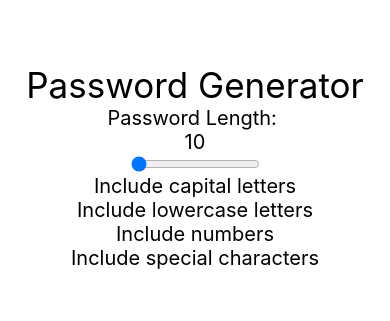
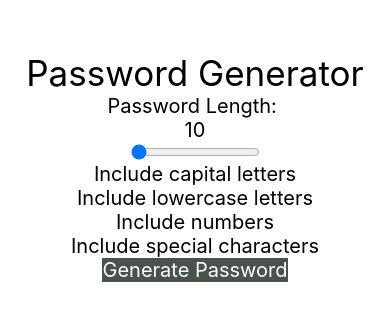
Before and after one commit to blevinspercussion/password-generator-react-native, a React Native app: screen / in a window 390 px wide. Shown: the part 255-576 px from the top of the page. Built offline with nearby package versions, Linux system fonts and the light colour scheme.

Commit message:
Filled in code for GenerateButton. Added logic to generate password.

```diff
--- a/App.js
+++ b/App.js
@@ -16,11 +16,6 @@ export default function App() {
   });
   const [passwordLength, setPasswordLength] = useState(10);
 
-  const capitalLetters = "ABCDEFGHIJKLMNOPQRSTUVWXYZ".split("");
-  const lowercaseLetters = "abcdefghijklmnopqrstuvwxyz".split("");
-  const numbers = "1234567890".split("");
-  const special = "!@#$%^&*(){}/=?+,.<>".split("");
-
   const handleSwitches = (switchName, characterSwitch) => {
     setCharacterSwitches({
       ...characterSwitches,
@@ -32,36 +27,70 @@ export default function App() {
     setPasswordLength(sliderValue);
   };
 
-  const handlePasswordGenerator = () => {};
+  const handlePasswordGenerator = () => {
+    const capitalLetters = "ABCDEFGHIJKLMNOPQRSTUVWXYZ".split("");
+    const lowercaseLetters = "abcdefghijklmnopqrstuvwxyz".split("");
+    const numbers = "1234567890".split("");
+    const special = "!@#$%^&*(){}/=?+,.<>".split("");
+    let characters = [];
+    let newPassword = "";
+    if (characterSwitches.capital === true) {
+      characters = characters.concat(capitalLetters);
+    }
+    if (characterSwitches.lowercase === true) {
+      characters = characters.concat(lowercaseLetters);
+    }
+    if (characterSwitches.numbers === true) {
+      characters = characters.concat(numbers);
+    }
+    if (characterSwitches.special === true) {
+      characters = characters.concat(special);
+    }
+
+    for (let i = 0; i < passwordLength; i++) {
+      let randomCharacter =
+        characters[Math.floor(Math.random() * characters.length)];
+      newPassword += randomCharacter;
+    }
+    setPassword(newPassword);
+    console.log(characters);
+    console.log(characterSwitches);
+    console.log(newPassword);
+    console.log(password);
+  };
 
   return (
     <View style={styles.appContainer}>
       <Text style={styles.title}>Password Generator</Text>
       <LengthSlider
-        handlePasswordLength={setPasswordLength}
+        handlePasswordLength={handlePasswordLength}
         passwordLength={passwordLength}
       />
       <Switch
         switchName={"capital letters"}
-        switch={characterSwitches.capital}
+        switch={"capital"}
+        switchValue={characterSwitches.capital}
         handleSwitches={handleSwitches}
       />
       <Switch
         switchName={"lowercase letters"}
-        switch={characterSwitches.lowercase}
+        switch={"lowercase"}
+        switchValue={characterSwitches.lowercase}
         handleSwitches={handleSwitches}
       />
       <Switch
         switchName={"numbers"}
-        switch={characterSwitches.numbers}
+        switch={"numbers"}
+        switchValue={characterSwitches.numbers}
         handleSwitches={handleSwitches}
       />
       <Switch
         switchName={"special characters"}
-        switch={characterSwitches.special}
+        switch={"special"}
+        switchValue={characterSwitches.special}
         handleSwitches={handleSwitches}
       />
-      <GenerateButton />
+      <GenerateButton handlePasswordGenerator={handlePasswordGenerator} />
     </View>
   );
 }
--- a/components/GenerateButton.jsx
+++ b/components/GenerateButton.jsx
@@ -1,8 +1,28 @@
 import { StyleSheet } from "react-native";
-import { View, TouchableOpacity } from "react-native";
+import { View, TouchableOpacity, Text } from "react-native";
 
-export default function GenerateButton() {
-  return <View></View>;
+export default function GenerateButton(props, { handlePasswordGenerator }) {
+  const buttonHandler = () => {
+    props.handlePasswordGenerator();
+  };
+
+  return (
+    <View style={styles.container}>
+      <TouchableOpacity onPress={buttonHandler}>
+        <Text style={styles.text}>Generate Password</Text>
+      </TouchableOpacity>
+    </View>
+  );
 }
 
-const styles = StyleSheet.create({});
+const styles = StyleSheet.create({
+  container: {
+    alignItems: "center",
+    justifyContent: "center",
+  },
+  text: {
+    fontSize: 20,
+    color: "white",
+    backgroundColor: "#4a524c",
+  },
+});
--- a/components/Switch.jsx
+++ b/components/Switch.jsx
@@ -7,7 +7,7 @@ export default function Switch(props, { handleSwitches }) {
 
   const handlePress = () => {
     setIsActive(!isActive);
-    props.handleSwitches(props.switchName, props.switch);
+    props.handleSwitches(props.switch, props.switchValue);
   };
 
   return (
```
